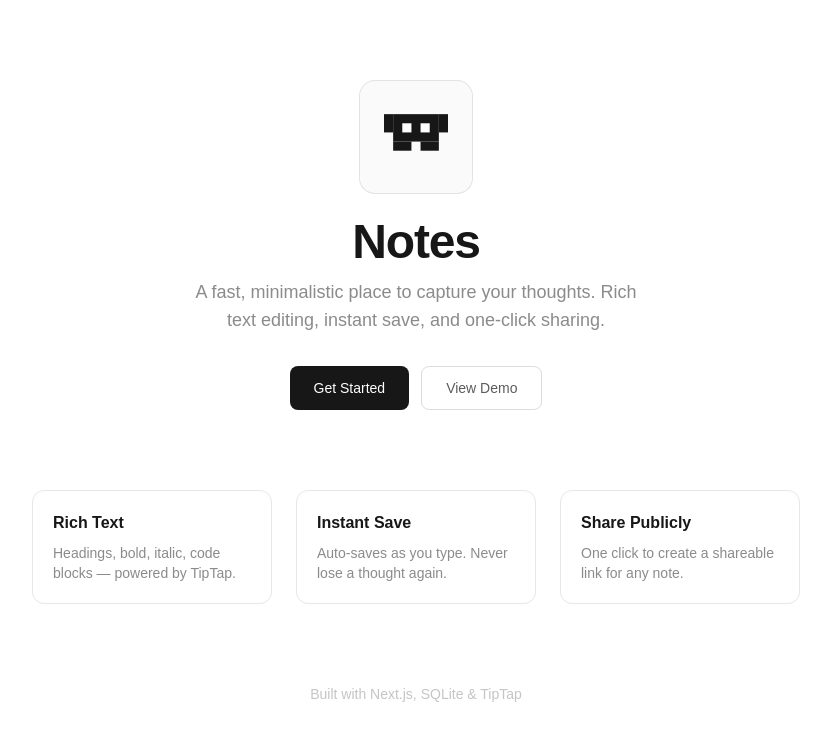
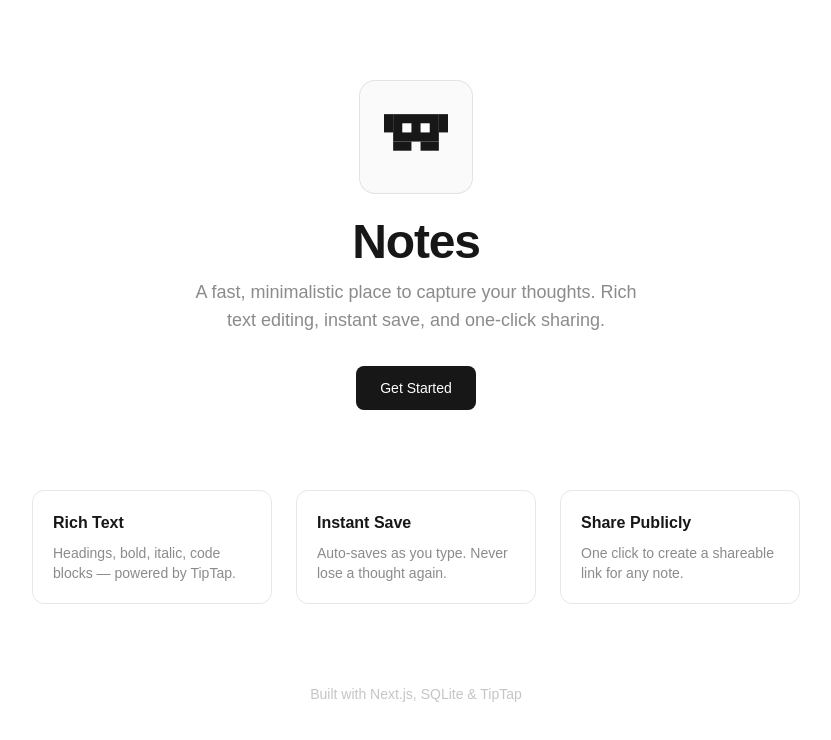
Before and after one commit to WnATechLabs/notes, a Next.js app: page / in a window 1280 px wide. Shown: the top 740 px of the page, without its empty margins (224-1055 px from the left). Built offline with nearby package versions, Linux system fonts and the light colour scheme.

Commit message:
refactor: Remove demo link from home page
Simplifies the hero section by removing the secondary "View Demo" call to action and updating the link container layout.

```diff
--- a/app/page.tsx
+++ b/app/page.tsx
@@ -27,18 +27,12 @@ export default function Home() {
         instant save, and one-click sharing.
       </p>
 
-      <div className="mt-8 flex gap-3">
+      <div className="mt-8">
         <Link
           href="/auth"
           className="h-11 px-6 rounded-lg bg-foreground text-background flex items-center font-medium text-sm hover:opacity-90 transition-opacity"
         >
           Get Started
-        </Link>
-        <Link
-          href="/dashboard"
-          className="h-11 px-6 rounded-lg border border-foreground/15 flex items-center font-medium text-sm text-foreground/70 hover:border-foreground/30 transition-colors"
-        >
-          View Demo
         </Link>
       </div>
 
```
